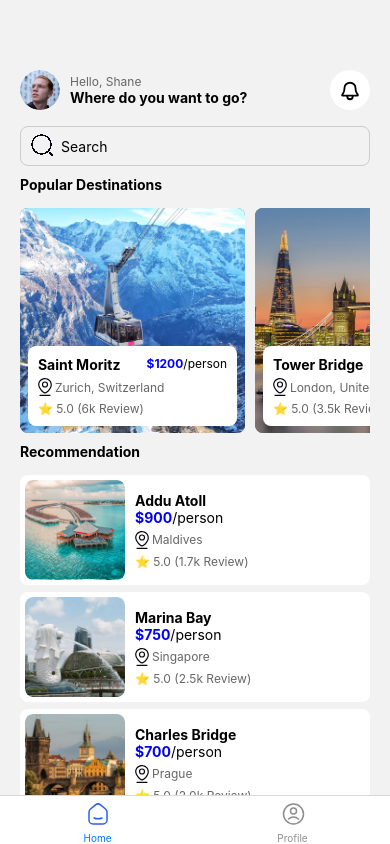
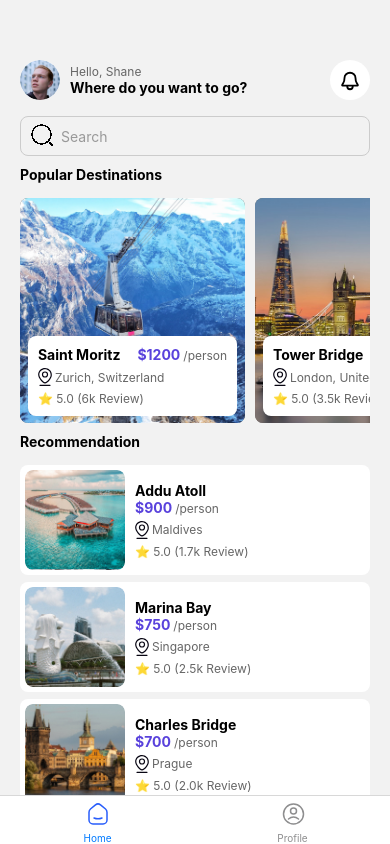
Before and after one commit to AdrWL/TripApp, a React Native app: screen / in a window 390 px wide. Built offline with nearby package versions, Linux system fonts and the light colour scheme.

Commit message:
Done darkMode

```diff
--- a/assets/icons/Icons.js
+++ b/assets/icons/Icons.js
@@ -67,11 +67,11 @@ const DarkModeButton = (props) => (
     {...props}
   >
     <Path
-      fill="#F7F7F7"
+      fill={props.fill}
       d="M0 24C0 10.745 10.745 0 24 0s24 10.745 24 24-10.745 24-24 24S0 37.255 0 24Z"
     />
     <Path
-      stroke="#080613"
+      stroke={props.strokes}
       strokeLinecap="round"
       strokeLinejoin="round"
       strokeWidth={1.5}
@@ -107,11 +107,12 @@ const Bell = (props) => (
     {...props}
   >
     <Path
-      stroke="#000"
+      stroke="none"
       strokeLinecap="round"
       strokeLinejoin="round"
       strokeWidth={2}
       d="M9.002 17H5.606c-1.258 0-1.887 0-2.02-.098-.148-.11-.185-.174-.2-.358-.015-.164.37-.795 1.142-2.057C5.324 13.184 6 11.287 6 8.6c0-1.485.632-2.91 1.758-3.96C8.883 3.59 10.409 3 12 3c1.592 0 3.118.59 4.243 1.64C17.368 5.69 18 7.115 18 8.6c0 2.686.677 4.584 1.473 5.887.771 1.262 1.157 1.893 1.143 2.057-.017.184-.053.248-.202.358-.132.098-.761.098-2.02.098H15m-5.998 0L9 18a3 3 0 1 0 6 0v-1m-5.998 0H15"
+      {...props}
     />
   </Svg>
 );
@@ -126,12 +127,13 @@ const Search = (props) => (
   >
     <G filter="url(#a)">
       <Path
-        stroke="#080613"
+        stroke="none"
         strokeLinecap="round"
         strokeLinejoin="round"
         strokeWidth={1.5}
         d="m22 21-2-2M2 10.5a9.5 9.5 0 1 1 19 0 9.5 9.5 0 0 1-19 0Z"
         shapeRendering="crispEdges"
+        {...props}
       />
     </G>
     <Defs></Defs>
@@ -147,7 +149,7 @@ const Location = (props) => (
     {...props}
   >
     <Path
-      fill="#080613"
+      fill={props.fill}
       d="M2 16.733a.6.6 0 1 0 0 1.2v-1.2Zm10 1.2a.6.6 0 0 0 0-1.2v1.2Zm.65-11.016c0 1.43-.913 3.275-2.168 4.805-.618.752-1.293 1.395-1.929 1.845-.655.462-1.193.666-1.553.666v1.2c.734 0 1.524-.376 2.246-.886.74-.524 1.492-1.246 2.163-2.064 1.322-1.61 2.441-3.724 2.441-5.566h-1.2ZM7 14.233c-.348 0-.88-.213-1.54-.707-.636-.478-1.313-1.161-1.932-1.955C2.268 9.958 1.35 8.029 1.35 6.593H.15c0 1.836 1.113 4.028 2.432 5.716.669.858 1.419 1.621 2.158 2.177.719.54 1.514.947 2.26.947v-1.2Zm-5.65-7.64C1.35 3.55 4.054 1.267 7 1.267v-1.2C3.503.067.15 2.782.15 6.593h1.2ZM7 1.267c2.924 0 5.65 2.264 5.65 5.65h1.2c0-4.114-3.33-6.85-6.85-6.85v1.2ZM8.9 6.5A1.9 1.9 0 0 1 7 8.4v1.2a3.1 3.1 0 0 0 3.1-3.1H8.9ZM7 8.4a1.9 1.9 0 0 1-1.9-1.9H3.9A3.1 3.1 0 0 0 7 9.6V8.4ZM5.1 6.5c0-1.05.85-1.9 1.9-1.9V3.4a3.1 3.1 0 0 0-3.1 3.1h1.2ZM7 4.6c1.05 0 1.9.85 1.9 1.9h1.2A3.1 3.1 0 0 0 7 3.4v1.2ZM2 17.933h10v-1.2H2v1.2Z"
     />
   </Svg>
--- a/src/navigators/BottomTabNavigator.js
+++ b/src/navigators/BottomTabNavigator.js
@@ -1,4 +1,4 @@
-import React from 'react';
+import React from "react";
 import { createBottomTabNavigator } from '@react-navigation/bottom-tabs';
 import { HomeScreen } from '../screens/Home/Home';
 import { MyProfileScreen } from '../screens/MyProfile/MyProfile';
@@ -8,12 +8,20 @@ const Tab = createBottomTabNavigator();
 
 export const BottomTabNavigator = ({ darkMode, setDarkMode }) => {
   return (
-    <Tab.Navigator>
+      <Tab.Navigator
+        screenOptions={{
+          tabBarStyle: {
+            backgroundColor: darkMode ? '#000' : '#fff',
+          },
+        }}
+      >
         <Tab.Screen
           name="Home"
           options={{
             headerShown: false,
-          tabBarIcon: ({ color, focused }) => <HomeIcon stroke={focused ? '#285dfb' : color} width={33} height={24} />
+            tabBarIcon: ({ color, focused }) => (
+              <HomeIcon stroke={focused ? '#285dfb' : color} width={33} height={24} />
+            ),
           }}
         >
           {(props) => <HomeScreen {...props} darkMode={darkMode} setDarkMode={setDarkMode} />}
@@ -22,7 +30,9 @@ export const BottomTabNavigator = ({ darkMode, setDarkMode }) => {
           name="Profile"
           options={{
             headerShown: false,
-          tabBarIcon: ({ color, focused }) => <UserCircleIcon stroke={focused ? '#285dfb' : color} width={24} height={24} />,
+            tabBarIcon: ({ color, focused }) => (
+              <UserCircleIcon stroke={focused ? '#285dfb' : color} width={24} height={24} />
+            ),
           }}
         >
           {(props) => <MyProfileScreen {...props} darkMode={darkMode} setDarkMode={setDarkMode} />}
--- a/src/screens/Home/CityFilter.js
+++ b/src/screens/Home/CityFilter.js
@@ -15,12 +15,12 @@ export const City = ({ city, image, price, persons, location, rating, review, da
       <View style={styles.textContainer}>
         <View style={styles.rowCity}>
           <Text style={styles.city}>{city}</Text>
-          <Text style={styles.price}>
-            <Text style={{ color: darkMode ? "#00F" : "#0000FF", fontWeight: "bold" }}>{price}</Text>/{persons}
+          <Text>
+            <Text style={styles.price}>{price}</Text><Text style={styles.location}>/{persons}</Text>
           </Text>
         </View>
         <View style={styles.locationContainer}>
-          <Location />
+        <Location fill={darkMode ? "#fff" : "#080613"} />
           <Text style={styles.location}>{location}</Text>
         </View>
         <Text style={styles.rating}>⭐ {rating} ({review}k Review)</Text>
@@ -40,10 +40,10 @@ export const CityRecommendation = ({ city, image, price, persons, location, rati
           <View style={styles.infoContainer}>
             <Text style={styles.city}>{city}</Text>
             <Text>
-              <Text style={{ color: darkMode ? "#00F" : "#0000FF", fontWeight: "bold" }}>{price}</Text>/{persons}
+              <Text style={styles.price}>{price}</Text ><Text style={styles.location}>/{persons}</Text>
             </Text>
             <View style={styles.locationContainer}>
-              <Location />
+            <Location fill={darkMode ? "#fff" : "#080613"} />
               <Text style={styles.location}>{location}</Text>
             </View>
             <Text style={styles.rating}>⭐ {rating} ({review}k Review)</Text>
@@ -107,8 +107,8 @@ const stylesCommon = {
     fontWeight: "bold",
   },
   price: {
-    fontSize: 12,
-    fontWeight: "normal",
+    fontSize: 14,
+    fontWeight: "bold"
   },
   locationContainer: {
     flexDirection: "row",
@@ -143,7 +143,7 @@ const stylesLight = StyleSheet.create({
   },
   price: {
     ...stylesCommon.price,
-    color: "#000",
+    color: "#5942dc",
   },
   location: {
     ...stylesCommon.location,
@@ -171,7 +171,7 @@ const stylesDark = StyleSheet.create({
   },
   price: {
     ...stylesCommon.price,
-    color: "#FFF",
+    color: "#5942dc",
   },
   location: {
     ...stylesCommon.location,
--- a/src/screens/Home/Home.js
+++ b/src/screens/Home/Home.js
@@ -32,6 +32,8 @@ export const HomeScreen = ({ darkMode }) => {
   const styles = darkMode ? stylesDark : stylesLight;
 
   return (
+    <View style={styles.outerContainer}>
+      <View style={styles.blackBackground}></View>
       <View style={styles.container}>
         <View style={styles.row}>
           <Image source={profileImage} style={styles.image} />
@@ -40,15 +42,16 @@ export const HomeScreen = ({ darkMode }) => {
             <Text style={styles.info}>Where do you want to go?</Text>
           </View>
           <View style={styles.bell}>
-          <Bell style={styles.bellSvg} />
+            <Bell style={styles.bellSvg} stroke={darkMode ? "#fff" : "#000"} />
           </View>
         </View>
         <View style={styles.searchContainer}>
-        <Search style={styles.searchSvg} />
+          <Search style={styles.searchSvg} stroke={darkMode ? "#fff" : "#000"} />
           <TextInput
             value={searchQuery}
             onChangeText={(text) => setSearchQuery(text)}
             placeholder="Search"
+            placeholderTextColor={darkMode ? "#353541" : "#999"}
             style={[styles.input]}
           />
         </View>
@@ -97,13 +100,24 @@ export const HomeScreen = ({ darkMode }) => {
           </SafeAreaView>
         )}
       </View>
+    </View>
   );
 };
 
 const stylesCommon = {
+  outerContainer: {
+    flex: 1,
+  },
+  blackBackground: {
+    position: 'absolute',
+    top: 0,
+    left: 0,
+    right: 0,
+    height: 50,
+  },
   container: {
     flex: 1,
-    marginTop: 50,
+    marginTop: 40,
     paddingTop: 20,
     paddingRight: 20,
     paddingLeft: 20,
@@ -178,9 +192,6 @@ const stylesCommon = {
 
 const stylesLight = StyleSheet.create({
   ...stylesCommon,
-  container: {
-    ...stylesCommon.container,
-  },
   hello: {
     ...stylesCommon.hello,
     color: "#666",
@@ -201,13 +212,21 @@ const stylesLight = StyleSheet.create({
 
 const stylesDark = StyleSheet.create({
   ...stylesCommon,
+  blackBackground: {
+    position: 'absolute',
+    top: 0,
+    left: 0,
+    right: 0,
+    height: 50,
+    backgroundColor: '#000',
+  },
   container: {
     ...stylesCommon.container,
     backgroundColor: "#000",
   },
   hello: {
     ...stylesCommon.hello,
-    color: "#ccc",
+    color: "#4f4e51",
   },
   info: {
     ...stylesCommon.info,
@@ -215,10 +234,13 @@ const stylesDark = StyleSheet.create({
   },
   bell: {
     ...stylesCommon.bell,
-    backgroundColor: "#333",
+    backgroundColor: "#000",
+    borderColor: "#1b1a22",
+    borderWidth: 1,
   },
   input: {
     ...stylesCommon.input,
     borderColor: "#555",
+    color: "#fff",
   },
 });
--- a/src/screens/MyProfile/MyProfile.js
+++ b/src/screens/MyProfile/MyProfile.js
@@ -1,24 +1,10 @@
-import React, { useEffect } from "react";
-import {
-  View,
-  Text,
-  TouchableOpacity,
-  StyleSheet,
-  Image,
-} from "react-native";
+import React from "react";
+import { View, Text, TouchableOpacity, StyleSheet, Image } from "react-native";
 import profileImage from "../../../assets/images/profile.jpg";
 import { DarkModeButton, LogoutButton } from "../../../assets/icons/index";
 import { CustomSwitch } from "./CustomSwitch";
-import AsyncStorage from "@react-native-async-storage/async-storage";
 
 export const MyProfileScreen = ({ darkMode, setDarkMode }) => {
-  useEffect(() => {
-    const saveDarkMode = async () => {
-      await AsyncStorage.setItem("darkMode", JSON.stringify(darkMode));
-    };
-    saveDarkMode();
-  }, [darkMode]);
-
   const styles = darkMode ? stylesDark : stylesLight;
 
   const handleLogout = () => {
@@ -26,6 +12,8 @@ export const MyProfileScreen = ({ darkMode, setDarkMode }) => {
   };
 
   return (
+    <View style={styles.outerContainer}>
+      <View style={styles.blackBackground}></View>
       <View style={styles.container}>
         <Text style={styles.title}>My Profile</Text>
         <View style={styles.row}>
@@ -38,7 +26,10 @@ export const MyProfileScreen = ({ darkMode, setDarkMode }) => {
         <View style={styles.line} />
         <View style={styles.row}>
           <View style={styles.iconContainer}>
-          <DarkModeButton />
+            <DarkModeButton
+              fill={darkMode ? "#242528" : "#fff"}
+              strokes={darkMode ? "#fff" : "#080613"}
+            />
           </View>
           <Text style={styles.textButton}>Dark Mode</Text>
           <CustomSwitch value={darkMode} onValueChange={setDarkMode} />
@@ -50,14 +41,25 @@ export const MyProfileScreen = ({ darkMode, setDarkMode }) => {
           <Text style={styles.textButtonLogout}>Logout</Text>
         </TouchableOpacity>
       </View>
+    </View>
   );
 };
 
 const stylesCommon = {
+  outerContainer: {
+    flex: 1,
+  },
+  blackBackground: {
+    position: "absolute",
+    top: 0,
+    left: 0,
+    right: 0,
+    height: 50,
+  },
   container: {
     flex: 1,
     padding: 20,
-    marginTop: 50,
+    marginTop: 40,
   },
   title: {
     fontSize: 22,
@@ -138,9 +140,6 @@ const stylesCommon = {
 
 const stylesLight = StyleSheet.create({
   ...stylesCommon,
-  container: {
-    ...stylesCommon.container,
-  },
   title: {
     ...stylesCommon.title,
     color: "#000",
@@ -157,27 +156,9 @@ const stylesLight = StyleSheet.create({
     ...stylesCommon.textButtonLogout,
     color: "red",
   },
-  row: {
-    ...stylesCommon.row,
-  },
-  iconContainer: {
-    ...stylesCommon.iconContainer,
-  },
   iconContainerLogout: {
     ...stylesCommon.iconContainerLogout,
     backgroundColor: "#ffe7f1",
-  },
-  logoutButtonIcon: {
-    ...stylesCommon.logoutButtonIcon,
-  },
-  switchContainer: {
-    ...stylesCommon.switchContainer,
-  },
-  thumb: {
-    ...stylesCommon.thumb,
-  },
-  user: {
-    ...stylesCommon.user,
   },
   name: {
     ...stylesCommon.name,
@@ -191,6 +172,14 @@ const stylesLight = StyleSheet.create({
 
 const stylesDark = StyleSheet.create({
   ...stylesCommon,
+  blackBackground: {
+    position: "absolute",
+    top: 0,
+    left: 0,
+    right: 0,
+    height: 50,
+    backgroundColor: "#000",
+  },
   container: {
     ...stylesCommon.container,
     backgroundColor: "#000",
@@ -211,27 +200,9 @@ const stylesDark = StyleSheet.create({
     ...stylesCommon.textButtonLogout,
     color: "red",
   },
-  row: {
-    ...stylesCommon.row,
-  },
-  iconContainer: {
-    ...stylesCommon.iconContainer,
-  },
   iconContainerLogout: {
     ...stylesCommon.iconContainerLogout,
-    backgroundColor: "#333",
-  },
-  logoutButtonIcon: {
-    ...stylesCommon.logoutButtonIcon,
-  },
-  switchContainer: {
-    ...stylesCommon.switchContainer,
-  },
-  thumb: {
-    ...stylesCommon.thumb,
-  },
-  user: {
-    ...stylesCommon.user,
+    backgroundColor: "#fff",
   },
   name: {
     ...stylesCommon.name,
```
Lines whose indentation alone changed are shown as unchanged.
